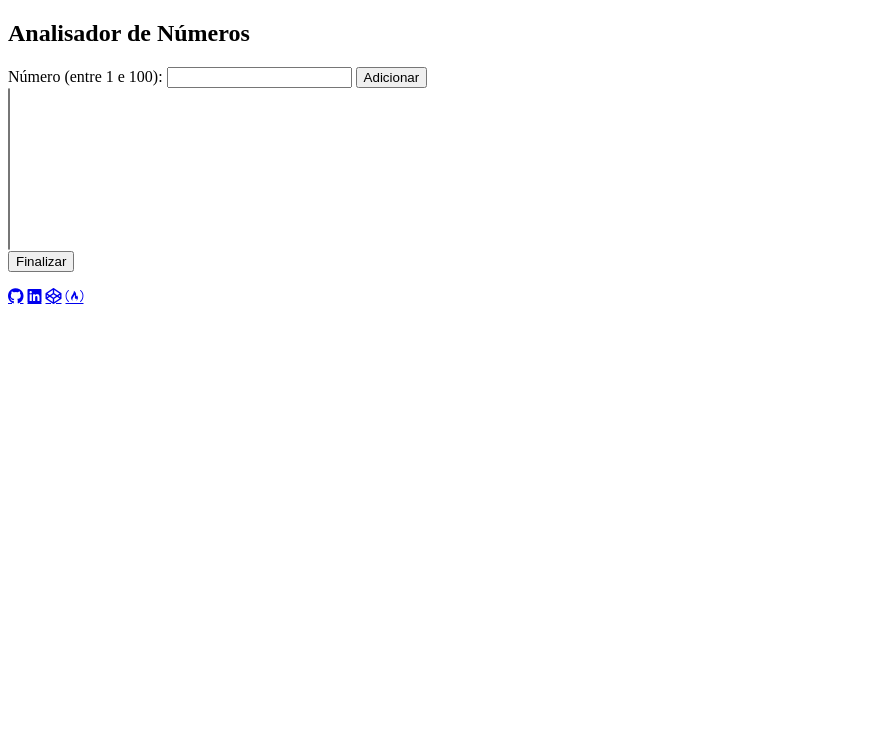
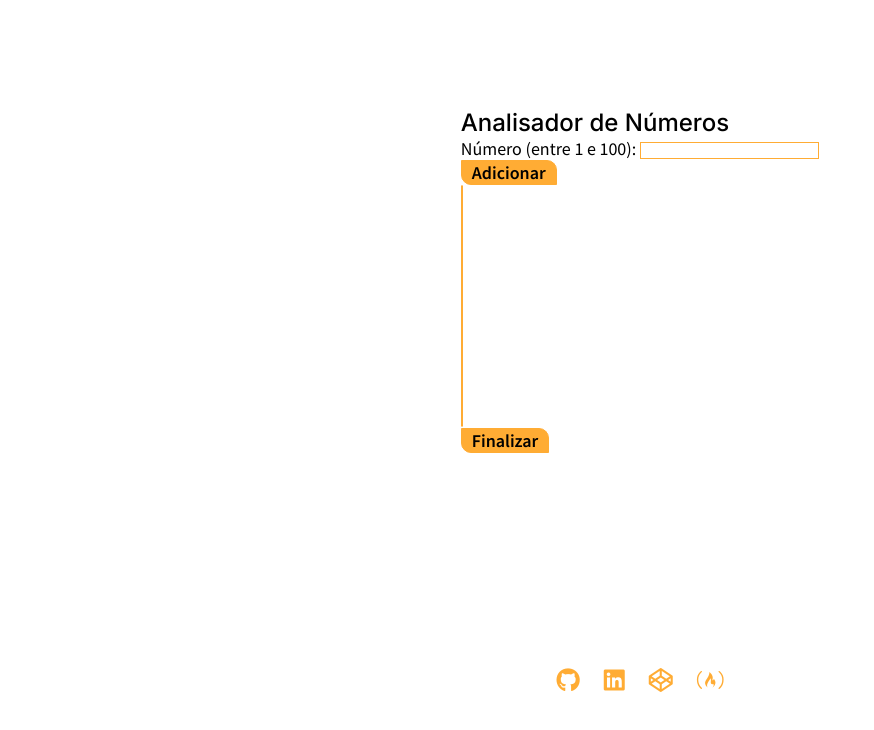
Before and after one commit to CarlaBruckmann/CursoemVideo-JavaScript, a plain HTML site: page Analisador-de-numeros/index.html in a window 1280 px wide. Shown: the whole page, without its empty margins (0-874 px from the left). Drawn offline with Linux system fonts and the light colour scheme.

Commit message:
style(project) added background confetti, fonts and buttons

```diff
--- a/Analisador-de-numeros/assets/style.css
+++ b/Analisador-de-numeros/assets/style.css
@@ -1 +1,52 @@
-style
+@import url('https://fonts.googleapis.com/css2?family=Inter:wght@500&display=swap');
+@import url('https://fonts.googleapis.com/css2?family=Source+Sans+Pro:wght@400;600&display=swap');
+
+* {
+  padding: 0;
+  margin: 0;
+  box-sizing: border-box;
+  text-decoration: none;
+}
+h1{
+    font-family: 'Inter';
+    font-weight: 500;
+    font-size: 24px;
+}
+p, label, select, option{
+    font-family: 'Source Sans Pro';
+    font-weight: 400;
+    font-size: 18px;
+}
+
+.wrapper {
+  background-color: white;
+  width: 100vw;
+  height: 100vh;
+  display: grid;
+  place-items: center;
+  color: black;
+  margin: 0;
+}
+.confettis {
+  background: paint(extra-confetti);
+
+  --extra-confettiNumber: 300; /* defaults to 30 */
+  --extra-confettiLengthVariance: 15; /* Defaults to 15 */
+  --extra-confettiWeightVariance: 3; /* Defaults to 4 */
+}
+select, input{
+    border: solid 1px #FFAC34;
+}
+.btn{
+    font-family: 'Source Sans Pro';
+    font-weight: 600;
+    font-size: 18px;
+    background-color: #FFAC34;
+    border-radius: 0 10px;
+    padding: 0 10px;
+}
+a {
+    font-size: 24px;
+    color: #FFAC34;
+    margin: 0 10px;
+}
--- a/Analisador-de-numeros/index.html
+++ b/Analisador-de-numeros/index.html
@@ -17,9 +17,12 @@
           <div>
             <label for="fnum">Número (entre 1 e 100):</label>
             <input type="number" name="fnum" id="fnum" />
-            <input
+          </div>
+          <div>
+              <input
               type="button"
               id="btn1"
+              class="btn btn1"
               value="Adicionar"
               onclick="adicionar()"
             />
@@ -31,7 +34,7 @@
           <div>
              <input
               type="button"
-              id="btn2"
+              id="btn2" class="btn btn2"
               value="Finalizar"
               onclick="finalizar()"
             />
@@ -72,6 +75,7 @@
         src="https://kit.fontawesome.com/ec6c9f4d17.js"
         crossorigin="anonymous"
       ></script>
+      <script src='https://unpkg.com/extra.css/confetti.js'></script>
     </div>
   </body>
 </html>
```
